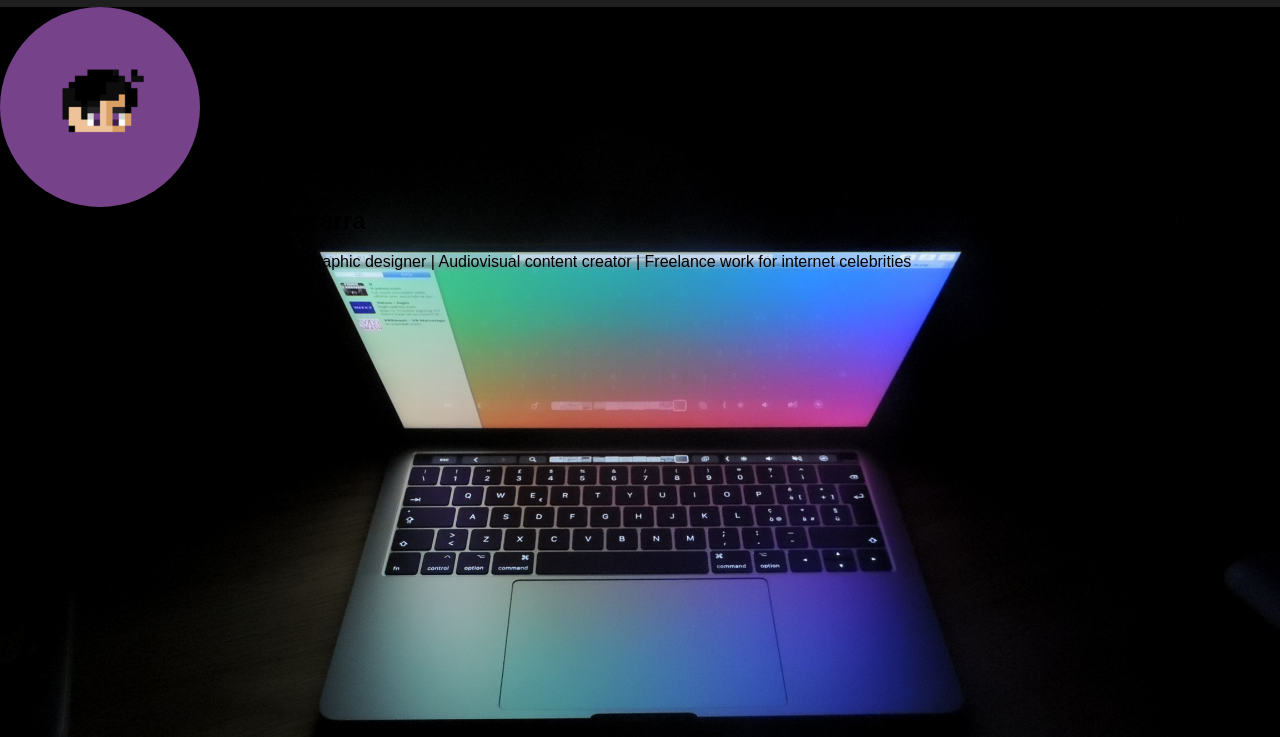
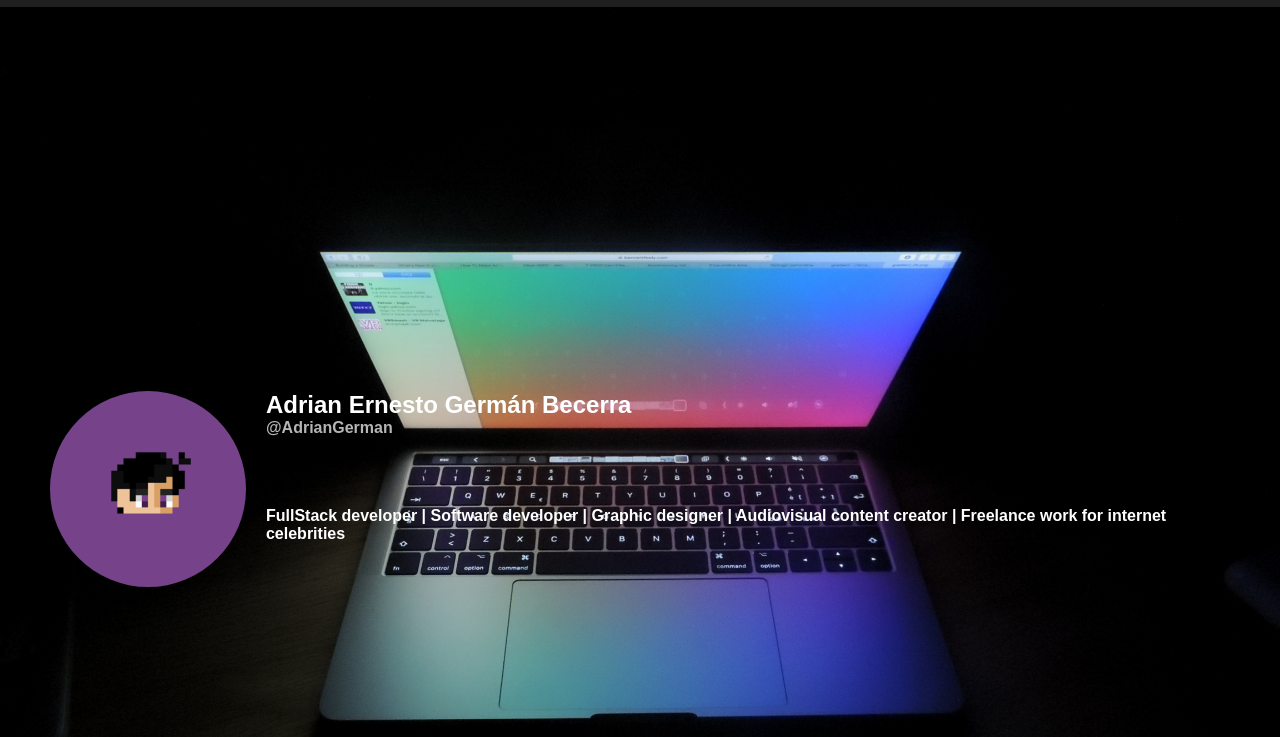
Before and after one commit to AdrianGerman/card-about-me, a plain HTML site: page index.html in a window 1280 px wide. Shown: the part 63-800 px from the top of the page. Drawn offline with Linux system fonts and the light colour scheme.

Commit message:
hero information

```diff
--- a/css/style.css
+++ b/css/style.css
@@ -43,8 +43,14 @@ header {
 
 #hero .information-container {
   position: absolute;
-  top: 0;
+  top: 50%;
+  transform: translateY(-50%);
   left: 0;
+  display: flex;
+  gap: 20px;
+  width: 100%;
+  color: #fff;
+  padding: 0 50px;
 }
 
 #hero .information-container #foto {
@@ -54,3 +60,13 @@ header {
 #hero .information-container #foto img {
   border-radius: 100%;
 }
+
+#hero .information-container .information {
+  font-weight: bold;
+}
+
+#hero .information-container .information span {
+  display: inline-block;
+  color: #b5b5b5;
+  margin-bottom: 70px;
+}
```
